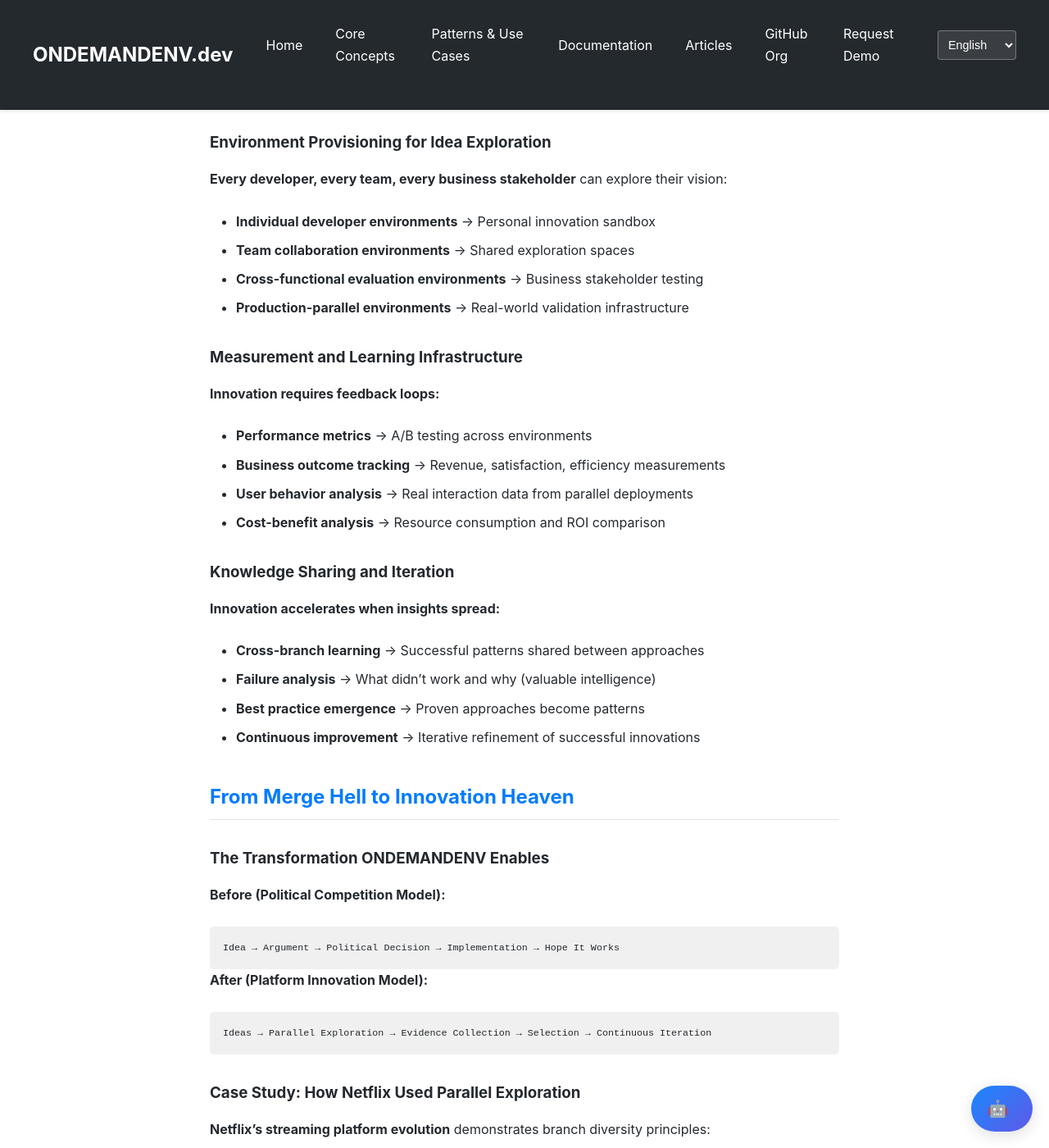
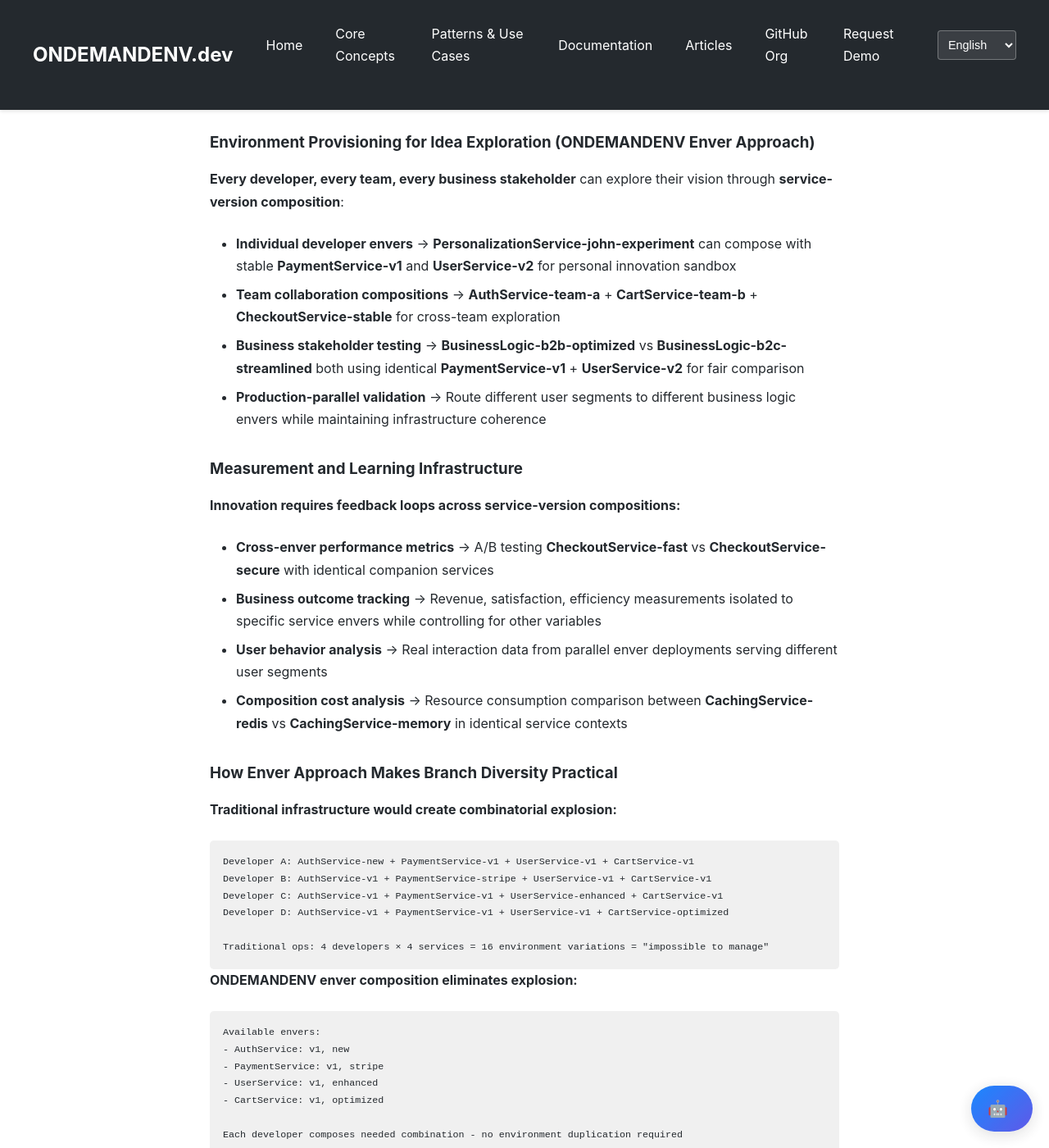
Before and after one commit to ondemandenv/ondemandenv.github.io, a Jekyll site: the page built from articles/business-logic-branch-conflicts-political-warfare.md, in a window 1280 px wide and 1400 px high, scrolled down 5398 px. Shown: the whole window at 82% size. Built offline with Jekyll 4.4.1, drawn with Linux system fonts in a browser that asks for light colours; a script that is not in the unit is left out; some of the changed text lies outside the part shown.

Commit message:
+++++ ++++ ++++ ++++

````diff
--- a/articles/business-logic-branch-conflicts-political-warfare.md
+++ b/articles/business-logic-branch-conflicts-political-warfare.md
@@ -198,21 +198,47 @@
 
 ## The Platform Effect: How ONDEMANDENV Scales Innovation
 
-### Environment Provisioning for Idea Exploration
-**Every developer, every team, every business stakeholder** can explore their vision:
+### Environment Provisioning for Idea Exploration (ONDEMANDENV Enver Approach)
+**Every developer, every team, every business stakeholder** can explore their vision through **service-version composition**:
 
-- **Individual developer environments** → Personal innovation sandbox
-- **Team collaboration environments** → Shared exploration spaces
-- **Cross-functional evaluation environments** → Business stakeholder testing
-- **Production-parallel environments** → Real-world validation infrastructure
+- **Individual developer envers** → **PersonalizationService-john-experiment** can compose with stable **PaymentService-v1** and **UserService-v2** for personal innovation sandbox
+- **Team collaboration compositions** → **AuthService-team-a** + **CartService-team-b** + **CheckoutService-stable** for cross-team exploration
+- **Business stakeholder testing** → **BusinessLogic-b2b-optimized** vs **BusinessLogic-b2c-streamlined** both using identical **PaymentService-v1** + **UserService-v2** for fair comparison
+- **Production-parallel validation** → Route different user segments to different business logic envers while maintaining infrastructure coherence
 
 ### Measurement and Learning Infrastructure
-**Innovation requires feedback loops:**
+**Innovation requires feedback loops across service-version compositions:**
 
-- **Performance metrics** → A/B testing across environments
-- **Business outcome tracking** → Revenue, satisfaction, efficiency measurements
-- **User behavior analysis** → Real interaction data from parallel deployments
-- **Cost-benefit analysis** → Resource consumption and ROI comparison
+- **Cross-enver performance metrics** → A/B testing **CheckoutService-fast** vs **CheckoutService-secure** with identical companion services
+- **Business outcome tracking** → Revenue, satisfaction, efficiency measurements isolated to specific service envers while controlling for other variables
+- **User behavior analysis** → Real interaction data from parallel enver deployments serving different user segments
+- **Composition cost analysis** → Resource consumption comparison between **CachingService-redis** vs **CachingService-memory** in identical service contexts
+
+### How Enver Approach Makes Branch Diversity Practical
+
+**Traditional infrastructure would create combinatorial explosion:**
+```
+Developer A: AuthService-new + PaymentService-v1 + UserService-v1 + CartService-v1
+Developer B: AuthService-v1 + PaymentService-stripe + UserService-v1 + CartService-v1
+Developer C: AuthService-v1 + PaymentService-v1 + UserService-enhanced + CartService-v1
+Developer D: AuthService-v1 + PaymentService-v1 + UserService-v1 + CartService-optimized
+
+Traditional ops: 4 developers × 4 services = 16 environment variations = "impossible to manage"
+```
+
+**ONDEMANDENV enver composition eliminates explosion:**
+```
+Available envers:
+- AuthService: v1, new
+- PaymentService: v1, stripe
+- UserService: v1, enhanced
+- CartService: v1, optimized
+
+Each developer composes needed combination - no environment duplication required
+Total envers to manage: 8 service versions instead of 16 full environments
+```
+
+**This is what enables branch diversity at scale** - without the combinatorial explosion problem that makes traditional infrastructure approaches collapse.
 
 ### Knowledge Sharing and Iteration
 **Innovation accelerates when insights spread:**
````
